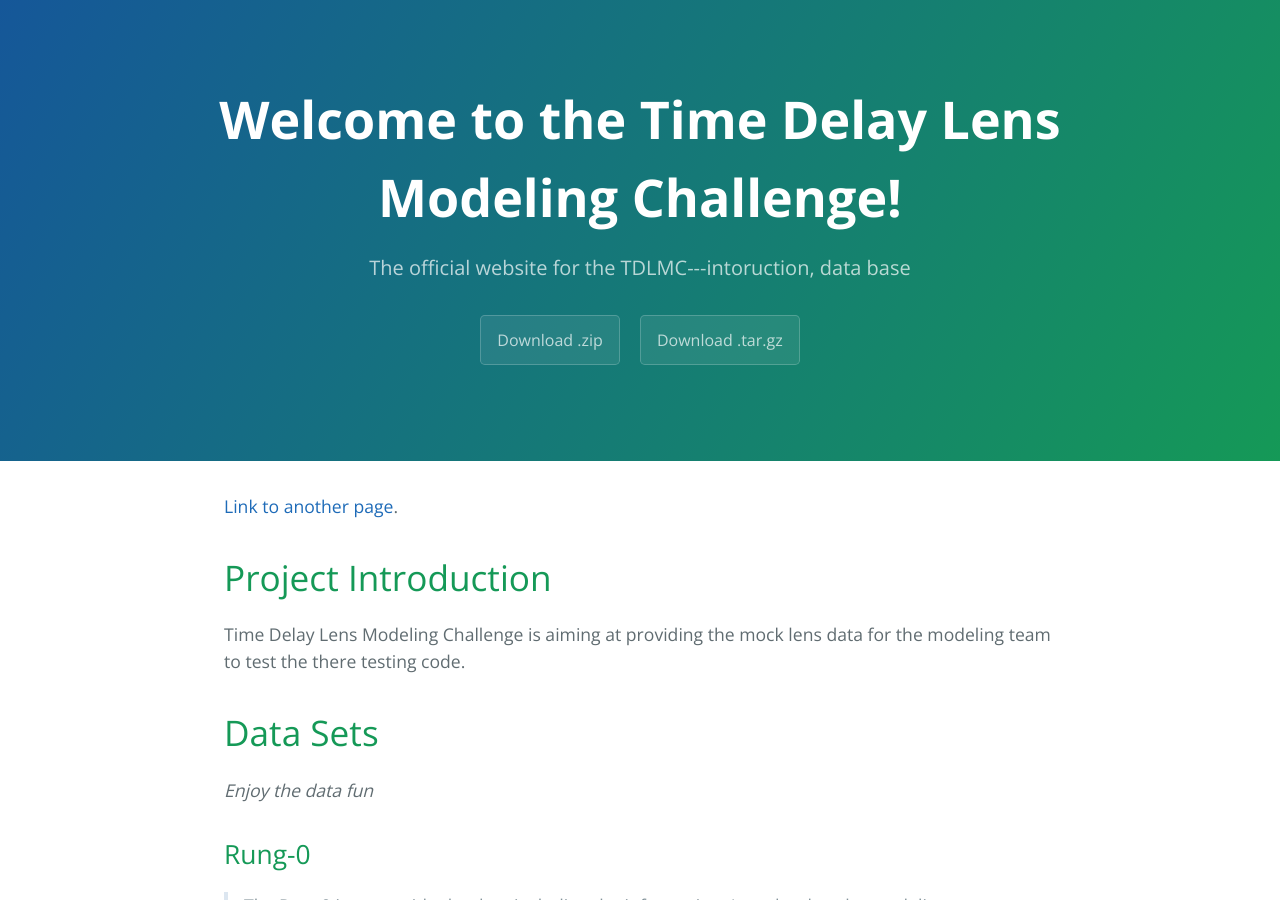
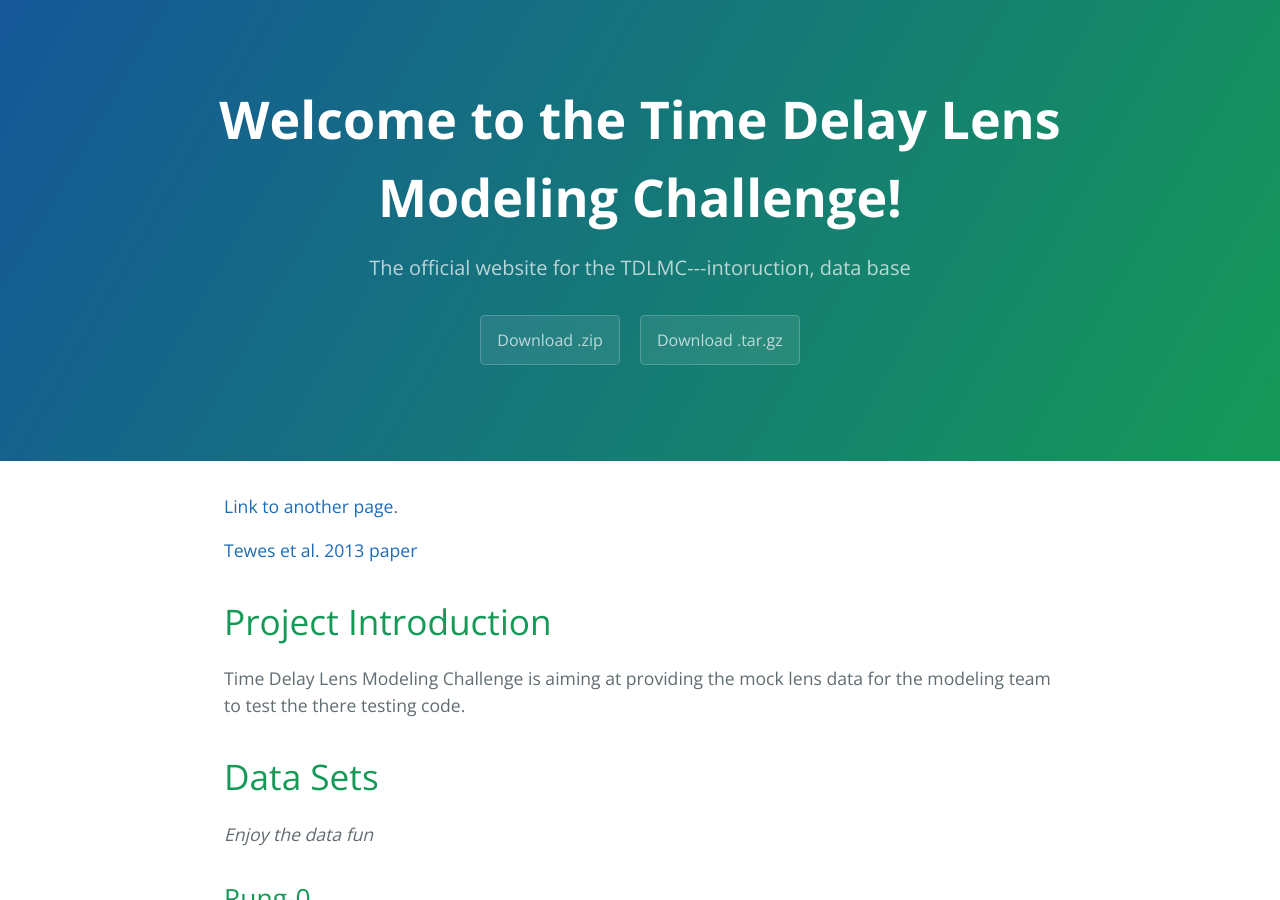
Before and after one commit to TDLMC/TDLMC.github.io, a Jekyll site: the page built from index.md, in a window 1280 px wide and 900 px high. Built offline with Jekyll 4.4.1, drawn with Linux system fonts in a browser that asks for light colours.

Commit message:
Update index.md

```diff
--- a/index.md
+++ b/index.md
@@ -4,6 +4,8 @@ layout: default
 
 
 [Link to another page](another-page).
+
+[Tewes et al. 2013 paper](https://www.google.com)
 
 
 # [](#Introduction)Project Introduction
```
